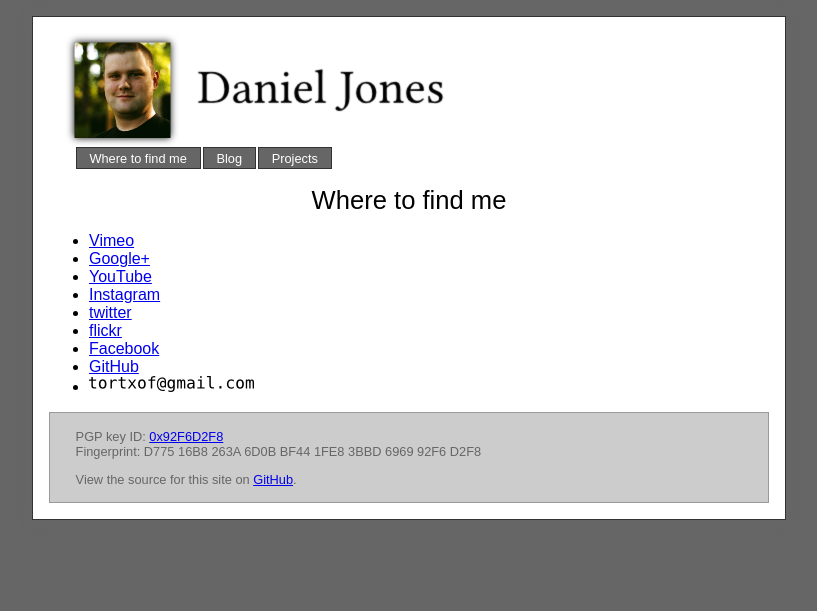
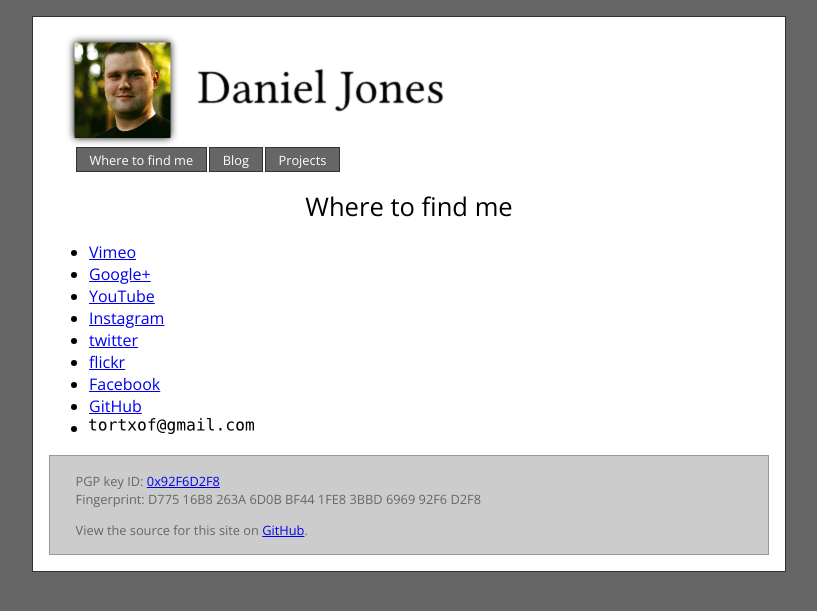
Before and after one commit to tortxof/djones.co-www, a Jekyll site: the page built from index.html, in a window 1280 px wide. Shown: the top 611 px of the page, without its empty margins (231-1048 px from the left). Built offline with Jekyll 4.4.1, drawn with Linux system fonts in a browser that asks for light colours.

Commit message:
Added google fonts Open Sans.

```diff
--- a/_layouts/default.html
+++ b/_layouts/default.html
@@ -7,6 +7,7 @@
 <meta name="description" content="" />
 <meta name="google-site-verification" content="5OWi-zCzK1Ecq1LeO7XgXL_ZCETo2g-f1My_qCzkScA" />
 <link rel="canonical" href="{{ site.url }}{{ page.url | replace:'index.html',''}}" />
+<link href="http://fonts.googleapis.com/css?family=Open+Sans" rel="stylesheet" type="text/css">
 <link href="/stylesheet.css" rel="stylesheet" type="text/css" />
 <link rel="icon" type="image/png" href="/images/icon.png" />
 <meta name="viewport" content="width=device-width, initial-scale=1.0" />
--- a/stylesheet.css
+++ b/stylesheet.css
@@ -1,5 +1,5 @@
 body {
-font-family:sans-serif;
+font-family:"Open Sans",sans-serif;
 background-color:#666;
 margin:0;
 padding:16px;
```
